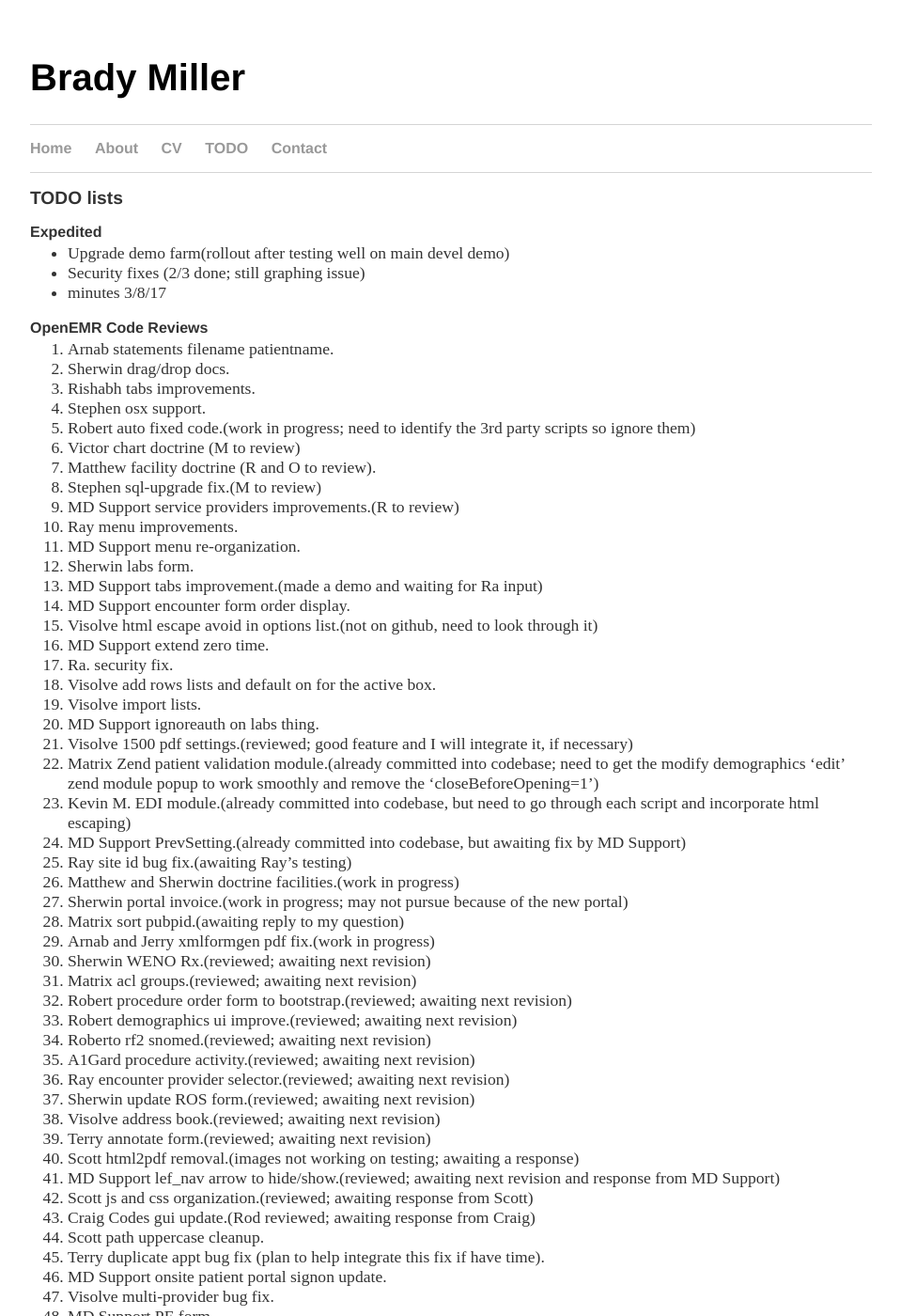
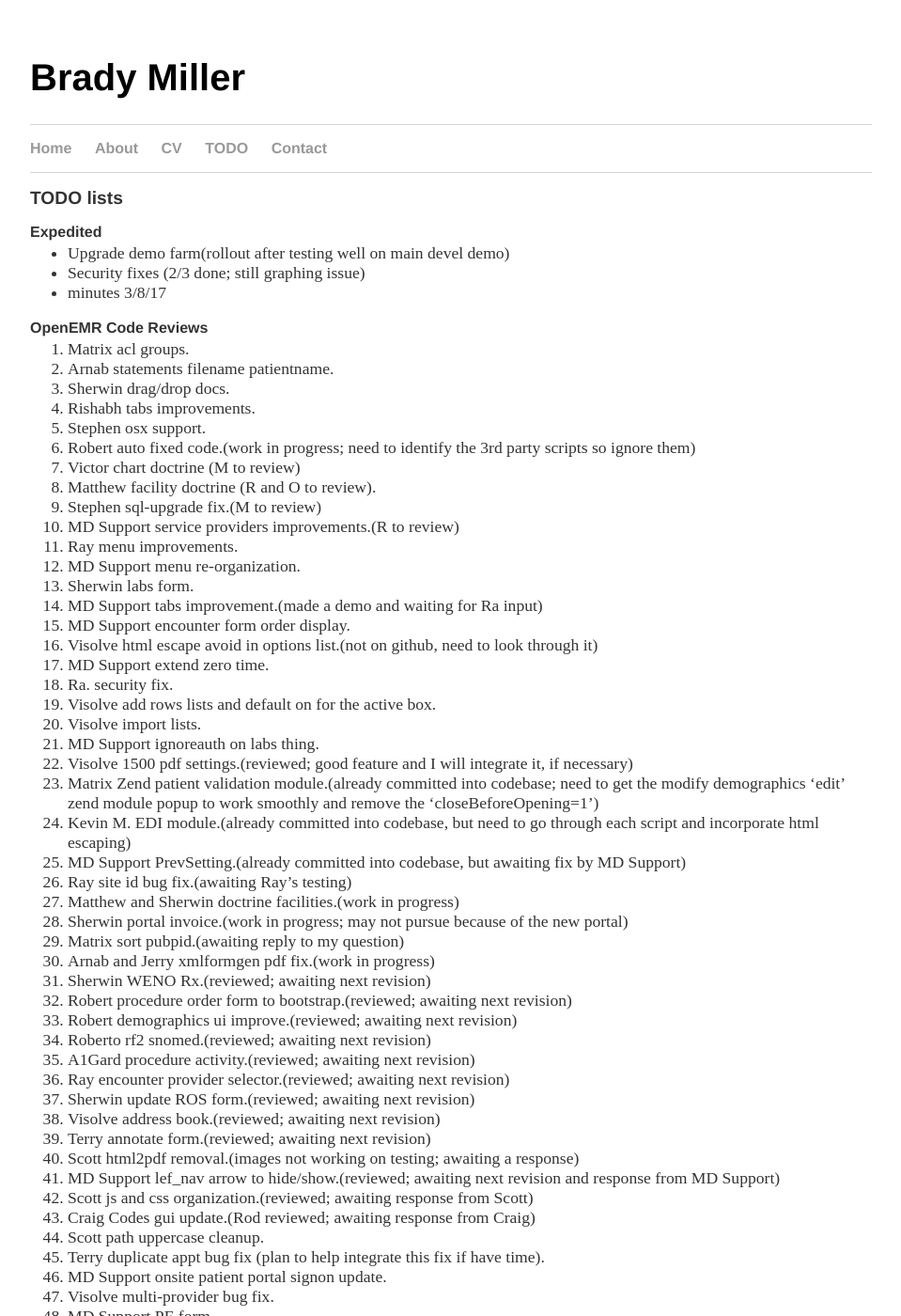
Before and after one commit to bradymiller/bradymiller.github.io, a Jekyll site: the page built from todo/index.md, in a window 1280 px wide and 1400 px high. Shown: the whole window at 94% size, without its empty margins (160-1119 px from the left). Built offline with Jekyll 4.4.1, drawn with Linux system fonts in a browser that asks for light colours; our own code applies the rules of GitHub Pages for plain Markdown files.

Commit message:
Update index.md

```diff
--- a/todo/index.md
+++ b/todo/index.md
@@ -39,7 +40,6 @@
 1. Matrix sort pubpid.(awaiting reply to my question)
 1. Arnab and Jerry xmlformgen pdf fix.(work in progress)
 1. Sherwin WENO Rx.(reviewed; awaiting next revision)
-1. Matrix acl groups.(reviewed; awaiting next revision)
 1. Robert procedure order form to bootstrap.(reviewed; awaiting next revision)
 1. Robert demographics ui improve.(reviewed; awaiting next revision)
 1. Roberto rf2 snomed.(reviewed; awaiting next revision)
```
Also changed, not shown: other parts of todo/index.md (+1 -0 lines).
